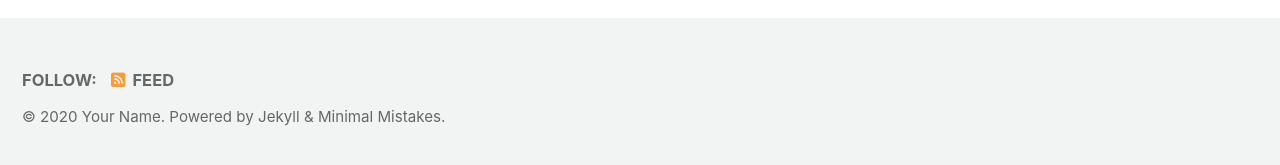
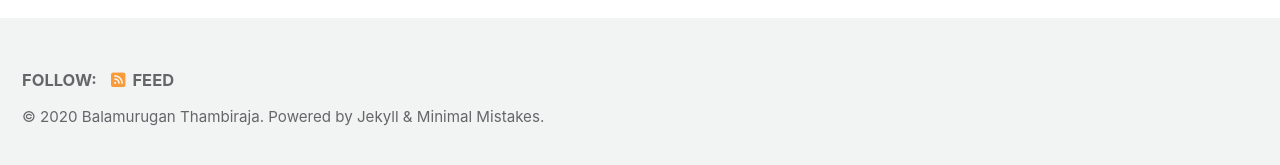
Before and after one commit to balamuruganthambiraja/old_portfolio, a Jekyll site: the page built from index.html, in a window 1280 px wide and 900 px high, scrolled down 222 px. Shown: the part 727-892 px from the top of the window. Built offline with Jekyll 4.4.1, drawn with Linux system fonts in a browser that asks for light colours; cached includes are drawn as plain includes; nearby versions of some CDN libraries; the list of posts is cut into pages by our own code; some of the changed text lies outside the part shown.

Commit message:
first commit

```diff
--- a/_config.yml
+++ b/_config.yml
@@ -16,11 +16,11 @@ minimal_mistakes_skin    : "default" # "air", "aqua", "contrast", "dark", "dirt"
 
 # Site Settings
 locale                   : "en-US"
-title                    : "Site Title"
+title                    : "Balamurugan Thambiraja"
 title_separator          : "-"
 subtitle                 : # site tagline that appears below site title in masthead
-name                     : "Your Name"
-description              : "An amazing website."
+name                     : "Balamurugan Thambiraja"
+description              : "My personal portfolio"
 url                      : # the base hostname & protocol for your site e.g. "https://mmistakes.github.io"
 baseurl                  : # the subpath of your site, e.g. "/blog"
 repository               : # GitHub username/repo-name e.g. "mmistakes/minimal-mistakes"
@@ -93,10 +93,10 @@ analytics:
 
 # Site Author
 author:
-  name             : "Your Name"
+  name             : "Balamurugan Thambiraja"
   avatar           : # path of avatar image, e.g. "/assets/images/bio-photo.jpg"
-  bio              : "I am an **amazing** person."
-  location         : "Somewhere"
+  bio              : "Master student at TUM"
+  location         : "Munich, Germany"
   email            :
   links:
     - label: "Email"
```
